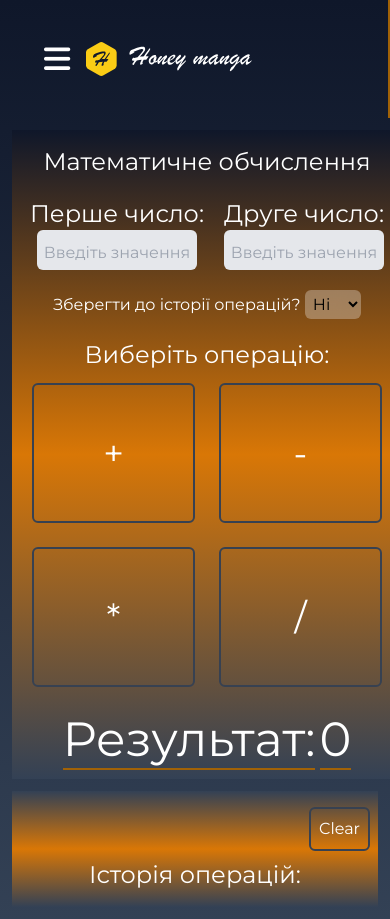
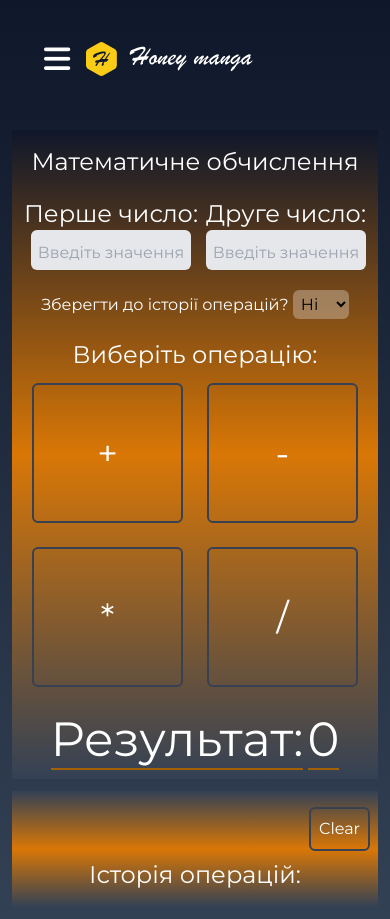
Before and after one commit to Hanashiko/web-lab-2, a website: page pub/index.html in a window 390 px wide. Drawn offline with Linux system fonts and the light colour scheme; a web font is replaced by a local one.

Commit message:
edit docs and readme

```diff
--- a/pub/index.html
+++ b/pub/index.html
@@ -13,7 +13,7 @@
   </head>
   <body class="flex-row md:flex bg-gradient-to-b from-slate-900 to-slate-700">
 
-    <header class="w-screen h-1/6 header md:w-1/6 md:h-screen border-r-2 border-yellow-700">
+    <header class="w-screen h-1/6 header md:w-1/6 md:h-screen md:border-r-2 md:border-yellow-700">
 
       <nav class="font-rubik">
 
@@ -58,7 +58,7 @@
 
     <main class="flex-row text-center text-white main md:flex font-montserrat">
 
-        <section class="pt-4 pb-4 max-w-[800px] w-screen flex-row backdrop-blur-md bg-gradient-to-b from-slate-900 via-amber-600 to-slate-700 m-3 p-2 md:m-10 md:p-6 ">
+        <section class="pt-4 pb-4 max-w-[800px] md:w-screen flex-row backdrop-blur-md bg-gradient-to-b from-slate-900 via-amber-600 to-slate-700 m-3 p-2 md:m-10 md:p-6 ">
           <!-- border-r-2 border-yellow-700"> -->
           <div class="text-center">
             <p class="text-2xl">Математичне обчислення</p>
--- a/pub/js/main.js
+++ b/pub/js/main.js
@@ -45,7 +45,7 @@ document.getElementById('multiply').addEventListener('click', function() {
 document.getElementById('devide').addEventListener('click', function() {
     const number1 = parseInt(document.getElementById('number1').value);
     const number2 = parseInt(document.getElementById('number2').value);
-    let result = Math.round((number1 / number2)*100) /100   ;
+    let result = Math.round((number1 / number2)*100) /100       ;
     document.getElementById('result').textContent = `${result}`;
     const historyChoose = document.getElementById('choose-history').value;
     if (historyChoose == 'yes') {
```
Also changed, not shown: README.md, docs/web-lab3-pc.png (added), docs/web-lab3-phone1.png (added), docs/web-lab3-phone2.png (added), docs/web-lab3-phone3.png (added), pub/styles.css.
